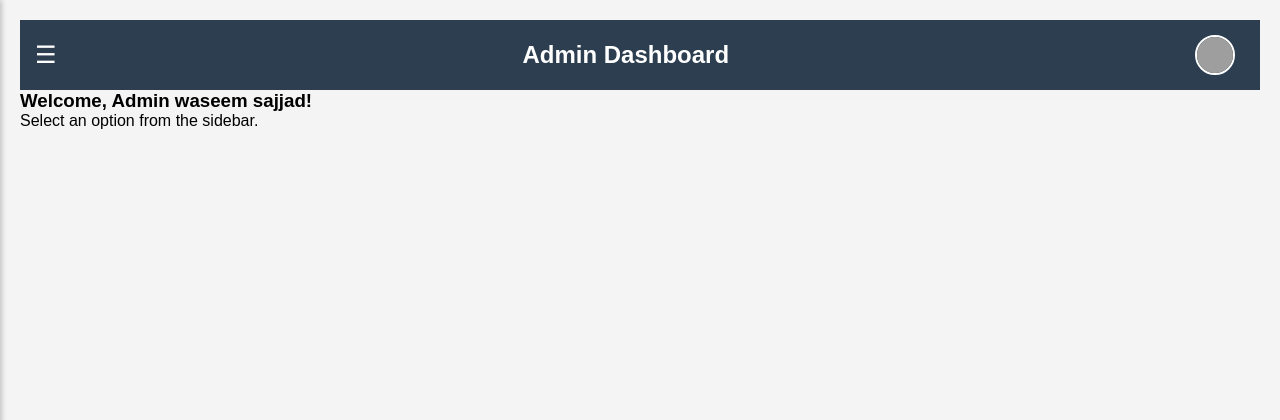
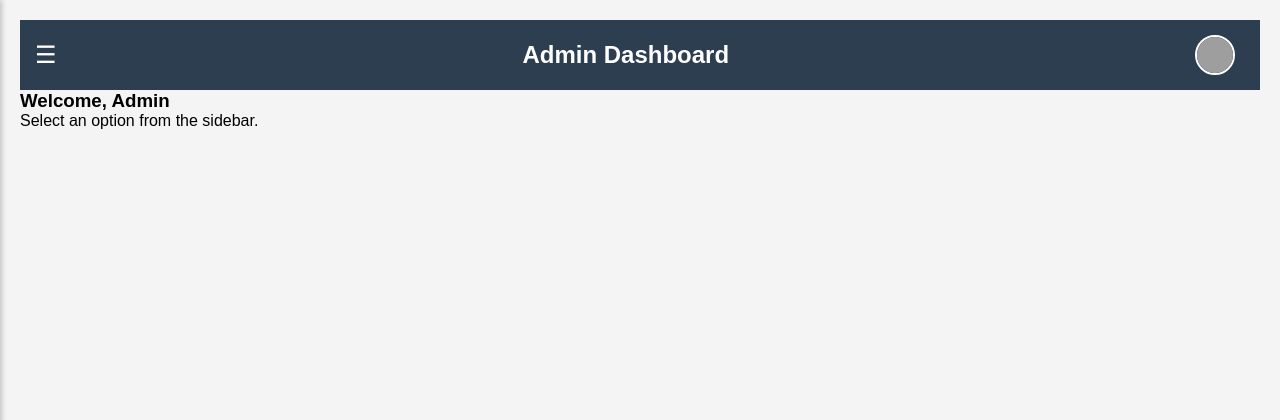
Before and after one commit to wasy4455/Software-Project, a Flask app: template templates/home.html in a window 1280 px wide. Shown: the top 420 px of the page. Run offline with Flask 3, Linux system fonts and the light colour scheme; the template is opened without the code that fills it, so the values that code supplies are empty; grey boxes are pictures that could not be loaded.

Commit message:
Update home.html

```diff
--- a/templates/home.html
+++ b/templates/home.html
@@ -35,7 +35,7 @@
         </header>
 
         <div class="dashboard-content">
-            <h3>Welcome, Admin waseem sajjad!</h3>
+            <h3>Welcome, Admin</h3>
             <p>Select an option from the sidebar.</p>
         </div>
     </div>
```
